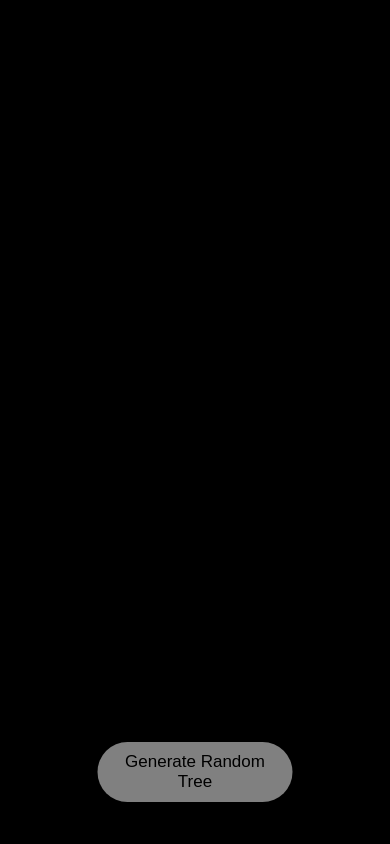
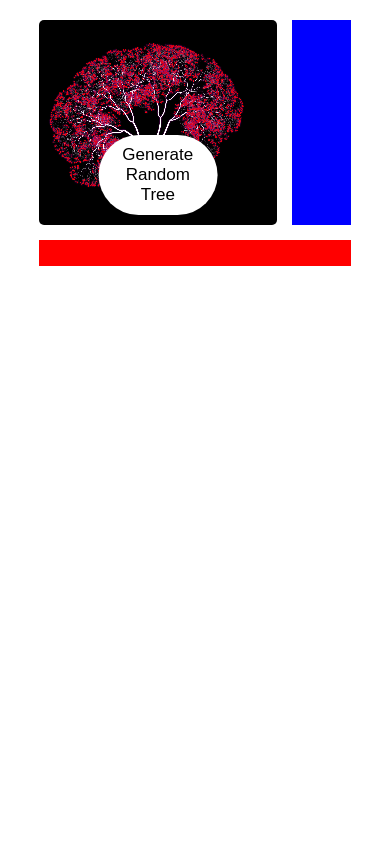
Before and after one commit to Stryningen/JSting, a Flask app: page /fractalTree in a window 390 px wide. Run offline with Flask 2, Linux system fonts and the light colour scheme.

Commit message:
Added particle background tutorial and worked on fractal tree layout

```diff
--- a/app/routes.py
+++ b/app/routes.py
@@ -10,3 +10,7 @@ def index():
 @app.route('/fractalTree')
 def fractalTree():
     return render_template("fractalTree.html")
+
+@app.route('/background')
+def background():
+    return render_template("background.html")
--- a/app/static/css/fractalTree.css
+++ b/app/static/css/fractalTree.css
@@ -4,23 +4,56 @@
     box-sizing: border-box;
 }
 
+main {
+    max-height: 100vh;
+    max-width: 80%;
+    margin: 5% auto;
+    display: grid;
+    grid-gap: 15px;
+    grid-template-columns: 4fr 1fr;
+    grid-template-rows: 8fr 1fr;
+}
+
+#canvas_box {
+    position: relative;
+    grid-column: 1 / 2;
+    grid-row: 1 / 2;
+}
+
 canvas {
-    position: absolute;
-    background: black;
-    width: 100%;
-    height: 100%;
+    display: block;
+    background: #000;
+    width: 100%; border-radius: 5px;
 }
 
 .generateTree {
     cursor: pointer;
     border: none;
+    outline: none;
     position: absolute;
     bottom: 5%;
     z-index: 10;
     border-radius: 50px;
-    background: grey;
+    background: white;
     left: 50%;
     transform: translate(-50%);
     padding: 10px 20px;
     font-size: 17px;
 }
+
+#create_tree_menu {
+    grid-column: 2 / 3;
+    grid-row: 1 / 2;
+    background-color: blue;
+}
+
+#buttons {
+    grid-column: 1 / 3;
+    grid-row: 2 / 3;
+    background-color: red;
+}
+
+.generateTree:active {
+    transform: translate(-50%);
+    transform: translate(-50%, 1px);
+}
--- /dev/null
+++ b/app/static/js/FractalTree.js
@@ -0,0 +1,80 @@
+// done with tutorial from Franks laboratory
+// https://www.youtube.com/watch?v=wBAtHDdaZ2Y&t=153s&ab_channel=Frankslaboratory
+//
+
+let canvas = document.querySelector('canvas');
+const generateTreeButton = document.querySelector('.generateTree');
+
+canvas.height = 1300;
+canvas.width = 1500;
+
+const ctx = canvas.getContext('2d');
+
+function drawTree(startX, startY, len, angle, branchWidth, color1, color2) {
+    ctx.beginPath();
+    ctx.save();
+    ctx.strokeStyle = color1;
+    ctx.fillStyle = color2;
+    ctx.shadowBlur = 7;
+    ctx.shadowColor = "Purple";
+    ctx.lineWidth = branchWidth;
+    ctx.translate(startX, startY);
+    ctx.rotate(angle * Math.PI/180);
+    ctx.moveTo(0,0);
+    //ctx.lineTo(0, -len);
+    if (angle > 0 ){
+	ctx.bezierCurveTo(15, -len/3, 10, -len/3, 0, -len);
+    } else   {
+	ctx.bezierCurveTo(-25, -len/3, 10, -len/3, 0, -len);
+    }
+    ctx.stroke();
+
+    if(len < 10) {
+	//leafs
+	ctx.beginPath();
+	ctx.arc(0, -len, 10, 0, Math.PI/2);
+	ctx.fill();
+	ctx.restore();
+	return;
+    }
+
+    const angleDiff = Math.random()*10 + 10;
+    const lenScale = 0.77;
+    const widthScale = 0.66;
+
+    drawTree(0, -len, len * lenScale, angle + angleDiff, branchWidth * widthScale);
+    drawTree(0, -len, len * lenScale, angle - angleDiff, branchWidth * widthScale);
+
+    ctx.restore();
+}
+
+let startX = canvas.width/2;
+let startY = canvas.height - 80;
+let len = canvas.width*0.17;
+let angle = -4;
+let branchWidth = canvas.width*0.014;
+let color1 = 'white';
+let color2 = 'red';
+
+drawTree(startX, startY, len, angle, branchWidth, color1, color2);
+
+function generateRandomTree() {
+
+    ctx.clearRect(0,0,canvas.width, canvas.height);
+    let lenRand = Math.floor(Math.random() * canvas.width*0.07)*1.5 + canvas.width*0.1;
+    let branchWidth = Math.random()*20 + 1;
+
+    let red = Math.random()*255;
+    let red2 = Math.random()*255;
+    let green = Math.random()*255;
+    let green2 = Math.random()*255;
+    let blue = Math.random()*255;
+    let blue2 = Math.random()*255;
+    let color1 = 'rgb(' + red + ',' + green + ',' + blue + ')';
+    let color2 = 'rgb(' + red2 + ',' + green2 + ',' + blue2 + ')';
+
+    drawTree(startX, startY, len, angle, branchWidth, color1, color2);
+    generateTreeButton.style.backgroundColor = color1;
+}
+
+generateTreeButton.addEventListener('click', generateRandomTree);
--- a/app/templates/fractalTree.html
+++ b/app/templates/fractalTree.html
@@ -7,8 +7,15 @@
 	<link rel="stylesheet" href="{{ url_for('static', filename='css/fractalTree.css') }}">
     </head>
     <body>
+	<main>
+	    <div id="canvas_box">
 		<canvas></canvas>
 		<button class="generateTree">Generate Random Tree</button>
-    <script src="{{ url_for('static', filename='js/fractalTree.js') }}"></script>
+	    </div>
+	    <div id="create_tree_menu"></div>
+	    <div id="buttons">
+	    </div>
+	    <script src="{{ url_for('static', filename='js/FractalTree.js') }}"></script>
+	</main>
     </body>
 </html>
```
Also changed, not shown: app/static/css/background.css (added, +12 -0 lines), app/static/js/particles.js (added, +22 -0 lines), app/templates/background.html (added, +12 -0 lines), app/templates/index.html (+6 -1 lines). Lines whose indentation alone changed are shown as unchanged.
